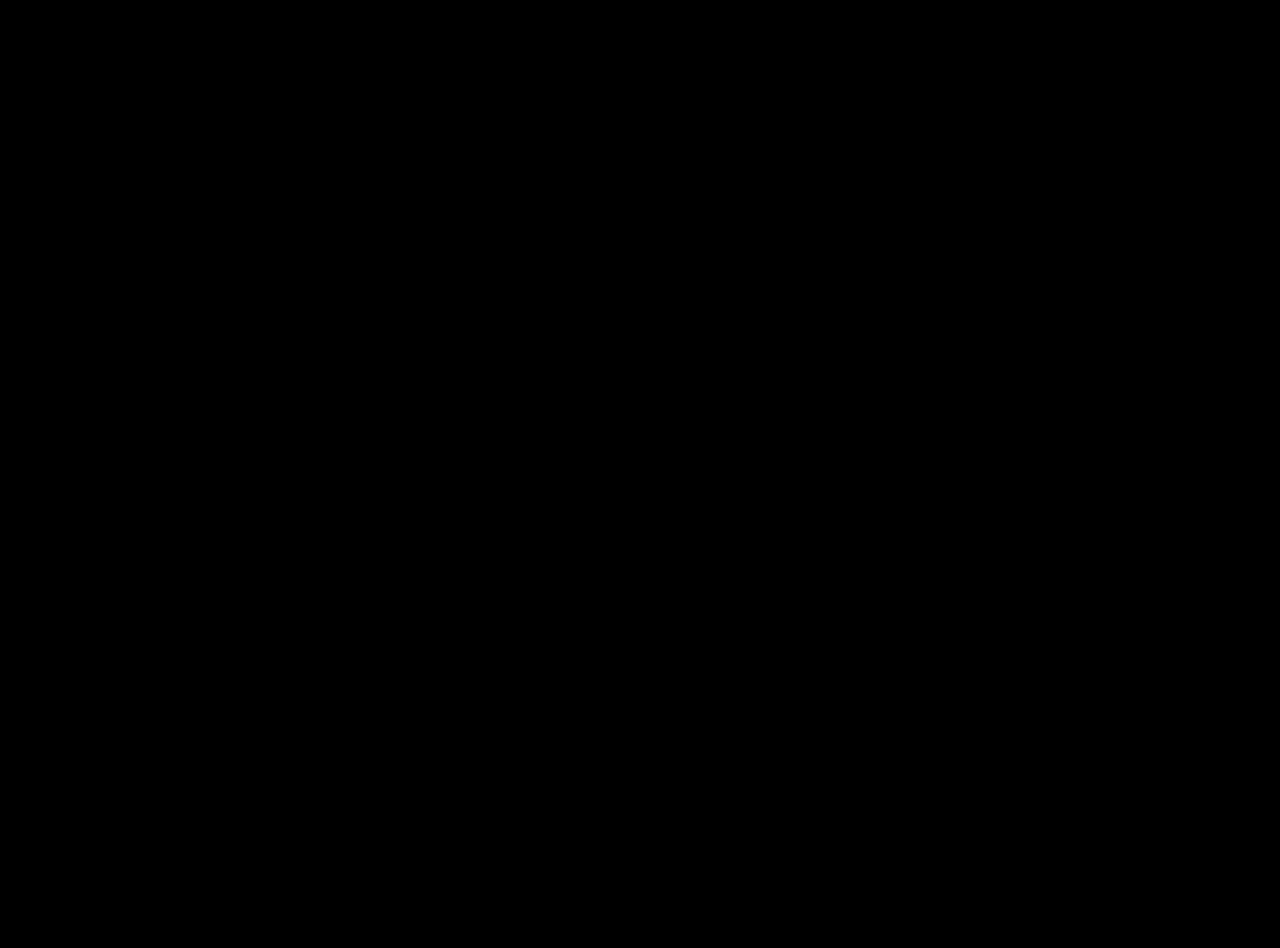
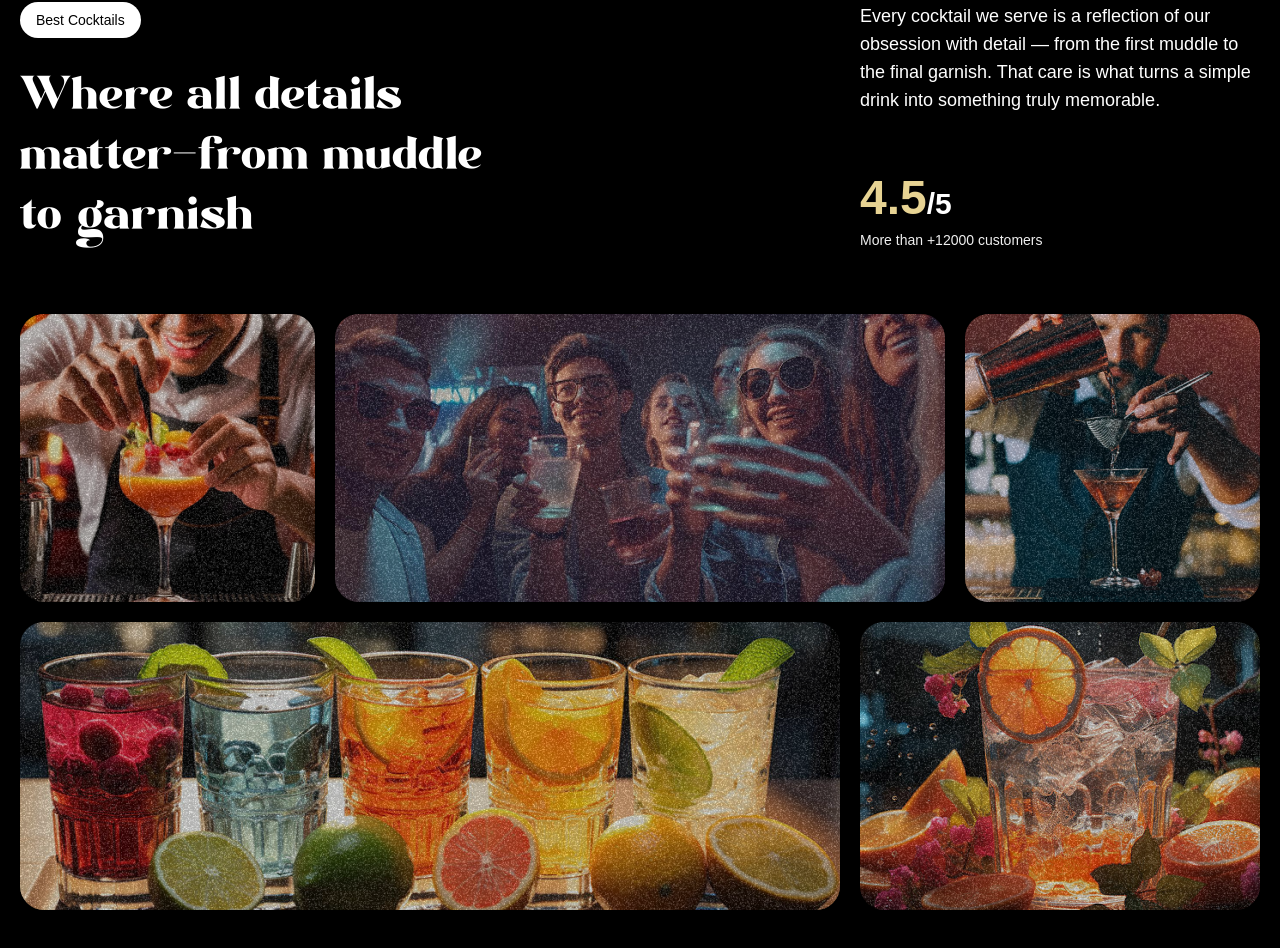
Before and after one commit to EligibleDev/mojito, a React (Vite) app: page / in a window 1280 px wide. Shown: the part 1710-2658 px from the top of the page. Before the commit the page ends 1600 px from the top, so only its background shows below. Built offline with nearby package versions, Linux system fonts and the light colour scheme; a web font is replaced by a local one.

Commit message:
About section

```diff
--- a/src/app.jsx
+++ b/src/app.jsx
@@ -3,6 +3,7 @@ import { ScrollTrigger, SplitText } from "gsap/all";
 import Navbar from "./components/navbar";
 import Hero from "./components/hero";
 import Cocktails from "./components/cocktails";
+import About from "./components/about";
 
 gsap.registerPlugin(ScrollTrigger, SplitText);
 
@@ -12,6 +13,7 @@ const App = () => {
             <Navbar />
             <Hero />
             <Cocktails />
+            <About />
         </main>
     );
 };
--- /dev/null
+++ b/src/components/about.jsx
@@ -0,0 +1,104 @@
+import gsap from "gsap";
+import { SplitText } from "gsap/all";
+import { useGSAP } from "@gsap/react";
+
+const About = () => {
+    useGSAP(() => {
+        const titleSplit = SplitText.create("#about-heading", {
+            type: "words",
+        });
+
+        const scrollTL = gsap.timeline({
+            scrollTrigger: {
+                trigger: "#about",
+                start: "top center",
+            },
+        });
+
+        scrollTL
+            .from(titleSplit.words, {
+                opacity: 0,
+                duration: 1,
+                yPercent: 100,
+                ease: "expo.out",
+                stagger: 0.02,
+            })
+            .from(
+                ".top-grid div, .bottom-grid div",
+                {
+                    opacity: 0,
+                    duration: 1,
+                    ease: "power1.inOut",
+                    stagger: 0.04,
+                },
+                "-=0.5"
+            );
+    });
+
+    return (
+        <section id="about">
+            <div className="mb-16 md:px-0 px-5">
+                <div className="content">
+                    <div className="md:col-span-8">
+                        <p className="badge">Best Cocktails</p>
+
+                        <h2 id="about-heading">
+                            Where all details matter
+                            <span className="text-white">-</span>
+                            from muddle to garnish
+                        </h2>
+                    </div>
+
+                    <div className="sub-content">
+                        <p>
+                            Every cocktail we serve is a reflection of our obsession with
+                            detail — from the first muddle to the final garnish. That care
+                            is what turns a simple drink into something truly memorable.
+                        </p>
+
+                        <div>
+                            <p className="md:text-3xl text-xl font-bold">
+                                <span>4.5</span>/5
+                            </p>
+
+                            <p className="text-sm text-white-100">
+                                More than +12000 customers
+                            </p>
+                        </div>
+                    </div>
+                </div>
+            </div>
+
+            <div className="top-grid">
+                <div className="col-span-3">
+                    <div className="noisy" />
+                    <img src="/images/abt1.png" alt="grid img 1" />
+                </div>
+
+                <div className="col-span-6">
+                    <div className="noisy" />
+                    <img src="/images/abt2.png" alt="grid img 2" />
+                </div>
+
+                <div className="col-span-3">
+                    <div className="noisy" />
+                    <img src="/images/abt5.png" alt="grid img 5" />
+                </div>
+            </div>
+
+            <div className="bottom-grid">
+                <div className="col-span-8">
+                    <div className="noisy" />
+                    <img src="/images/abt3.png" alt="grid img 3" />
+                </div>
+
+                <div className="col-span-4">
+                    <div className="noisy" />
+                    <img src="/images/abt4.png" alt="grid img 4" />
+                </div>
+            </div>
+        </section>
+    );
+};
+
+export default About;
--- a/src/components/hero.jsx
+++ b/src/components/hero.jsx
@@ -1,7 +1,7 @@
+import gsap from "gsap";
+import { useRef } from "react";
 import { useGSAP } from "@gsap/react";
 import { SplitText } from "gsap/all";
-import gsap from "gsap";
-import { useRef } from "react";
 import { useMediaQuery } from "react-responsive";
 
 const Hero = () => {
@@ -9,8 +9,8 @@ const Hero = () => {
     const isMobile = useMediaQuery({ maxWidth: 767 });
 
     useGSAP(() => {
-        const heroSplit = new SplitText(".title", { type: "chars, words" });
-        const paraSplit = new SplitText(".subtitle", { type: "lines" });
+        const heroSplit = SplitText.create(".title", { type: "chars, words" });
+        const paraSplit = SplitText.create(".subtitle", { type: "lines" });
 
         //   hero split anim
         heroSplit.chars.forEach((char) => char.classList.add("text-gradient"));
```
